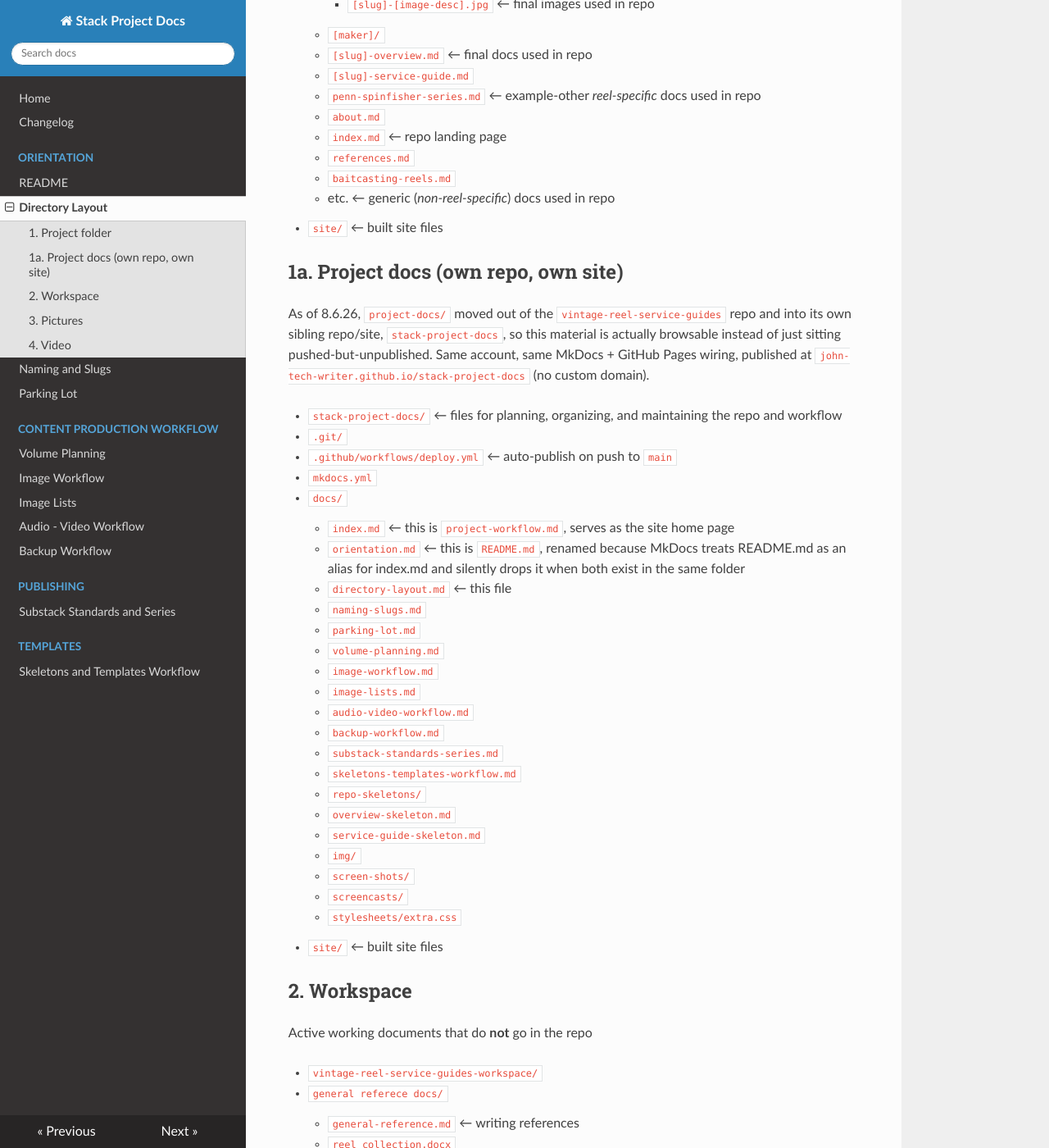
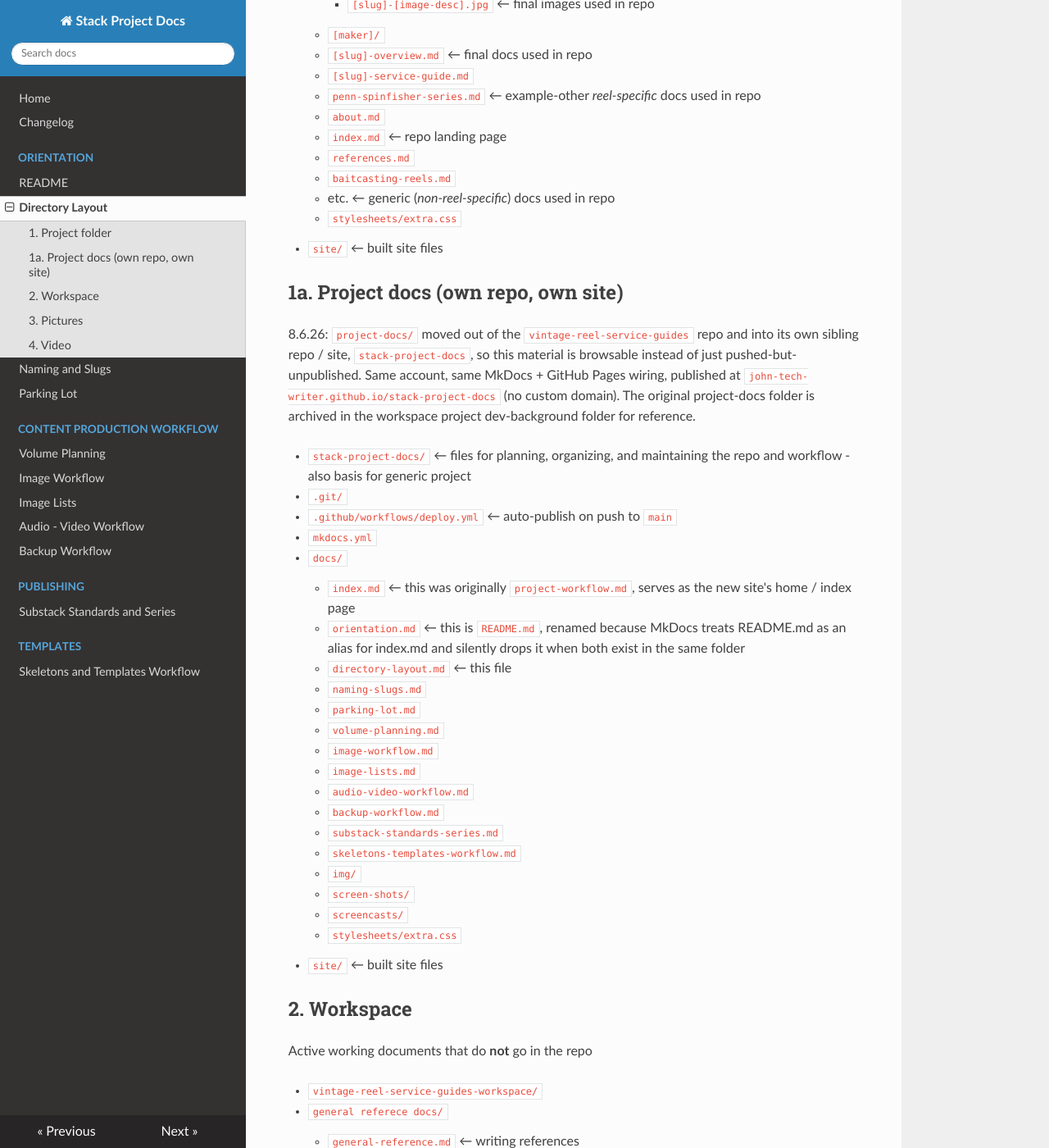
Before and after one commit to john-tech-writer/stack-project-docs, an MkDocs documentation site: the page built from docs/directory-layout.md, in a window 1280 px wide and 1400 px high, scrolled down 471 px. Shown: the whole window at 82% size. Built offline with MkDocs 1.6.1, drawn with Linux system fonts in a browser that asks for light colours; nearby versions of some CDN libraries; some of the changed text lies outside the part shown.

Commit message:
Update directory-layout.md
aligning with actual dirs

```diff
--- a/docs/directory-layout.md
+++ b/docs/directory-layout.md
@@ -2,7 +2,7 @@
 
 ## 1. Project folder
 
-Local clone of `vintage-reel-service-guides` repository on Github
+Local clone of `vintage-reel-service-guides` repository on GitHub
 
 - `vintage-reel-service-guides/`
   - `.git/`
@@ -21,23 +21,20 @@ Local clone of `vintage-reel-service-guides` repository on Github
     - `references.md`
     - `baitcasting-reels.md`
     - etc.  ← generic (*non-reel-specific*) docs used in repo
+    - `stylesheets/extra.css`
   - `site/`  ← built site files
 
 ## 1a. Project docs (own repo, own site)
 
-As of 8.6.26, `project-docs/` moved out of the `vintage-reel-service-guides` repo and into its
-own sibling repo/site, `stack-project-docs`, so this material is actually browsable instead of
-just sitting pushed-but-unpublished. Same account, same MkDocs + GitHub Pages wiring, published
-at `john-tech-writer.github.io/stack-project-docs` (no custom domain).
+8.6.26: `project-docs/` moved out of the `vintage-reel-service-guides` repo and into its own sibling repo / site, `stack-project-docs`, so this material is browsable instead of just pushed-but-unpublished. Same account, same MkDocs + GitHub Pages wiring, published at `john-tech-writer.github.io/stack-project-docs` (no custom domain). The original project-docs folder is archived in the workspace project dev-background folder for reference.
 
-- `stack-project-docs/`  ← files for planning, organizing, and maintaining the repo and workflow
+- `stack-project-docs/`  ← files for planning, organizing, and maintaining the repo and workflow - also basis for generic project
   - `.git/`
   - `.github/workflows/deploy.yml`  ← auto-publish on push to `main`
   - `mkdocs.yml`
   - `docs/`
-    - `index.md`  ← this is `project-workflow.md`, serves as the site home page
-    - `orientation.md`  ← this is `README.md`, renamed because MkDocs treats README.md as an
-      alias for index.md and silently drops it when both exist in the same folder
+    - `index.md`  ← this was originally `project-workflow.md`, serves as the new site's home / index page
+    - `orientation.md`  ← this is `README.md`, renamed because MkDocs treats README.md as an alias for index.md and silently drops it when both exist in the same folder
     - `directory-layout.md`  ← this file
     - `naming-slugs.md`
     - `parking-lot.md`
@@ -48,9 +45,6 @@ at `john-tech-writer.github.io/stack-project-docs` (no custom domain).
     - `backup-workflow.md`
     - `substack-standards-series.md`
     - `skeletons-templates-workflow.md`
-    - `repo-skeletons/`
-      - `overview-skeleton.md`
-      - `service-guide-skeleton.md`
     - `img/`
       - `screen-shots/`
       - `screencasts/`
```
